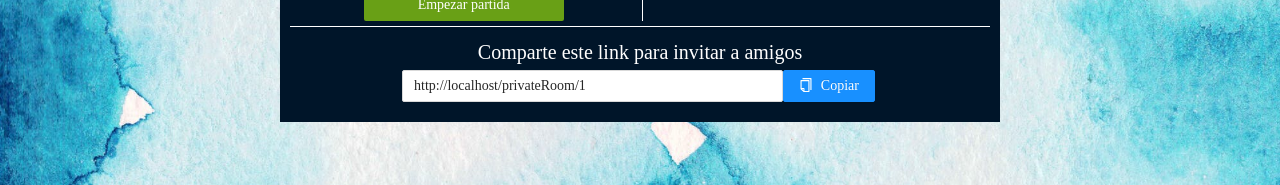
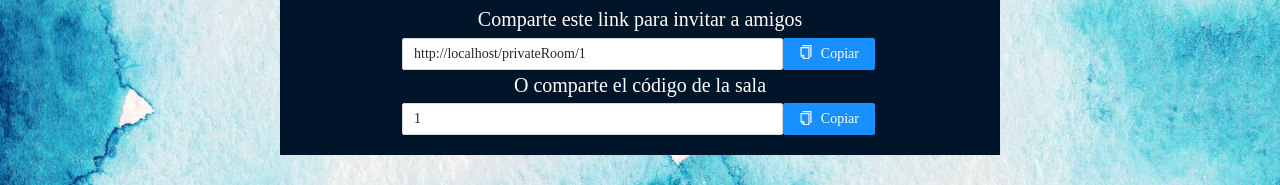
Before and after one commit to MiYazJE/Pintorrea, a React (Create React App) app in the folder client/: page /privateRoom/1 in a window 1280 px wide. Shown: the part 517-702 px from the top of the page. Built offline with nearby package versions, Linux system fonts and the light colour scheme; no server answers.

Commit message:
Add room code + stringify data

```diff
--- a/client/src/components/PrivateRoom/PrivateRoom.jsx
+++ b/client/src/components/PrivateRoom/PrivateRoom.jsx
@@ -28,11 +28,12 @@ const getOptions = (start, final, increment) => {
 let socket;
 
 const PrivateRoom = ({ user, match }) => {
+    const [roomId, setRoomId] = useState(match.params.id);
     const [url, setUrl] = useState(window.location.href);
     const [room, setRoom] = useState({});
     const [isHost, setIsHost] = useState(true);
     const [currentPlayers, setCurrentPlayers] = useState(0);
-    const [maxPlayers, setMaxPlayers] = useState(3);
+    const [maxPlayers, setMaxPlayers] = useState(0);
     const [drawingTime, setDrawingTime] = useState(0);
     const [rounds, setRounds] = useState(0);
     const [players, setPlayers] = useState([]);
@@ -40,6 +41,7 @@ const PrivateRoom = ({ user, match }) => {
     const [optionsRounds, setOptionsRounds] = useState(getOptions(3, 10, 1));
     const history = useHistory();
     const refUrl = useRef();
+    const refCode = useRef();
 
     useEffect(() => {
         (async () => {
@@ -55,7 +57,8 @@ const PrivateRoom = ({ user, match }) => {
             console.log(user.name, 'join room');
             socket.emit('joinPrivateRoom', { user, id });
 
-            socket.on('updateSettings', ({ room }) => {
+            socket.on('updateSettings', (data) => {
+                const { room } = JSON.parse(data);
                 setRoom(room);
             });
 
@@ -81,27 +84,39 @@ const PrivateRoom = ({ user, match }) => {
     };
 
     const handleChangeDrawingTime = (drawingTime) => {
-        socket.emit('changeSettingsPrivateRoom', {
-            newRoom: { ...room, drawingTime },
-        });
+        socket.emit('changeSettingsPrivateRoom',
+            JSON.stringify({
+              newRoom: { ...room, drawingTime },
+            })
+        );
     };
 
     const handleChangeMaxPlayers = (max) => {
-        socket.emit('changeSettingsPrivateRoom', {
-            newRoom: { ...room, max },
-        });
+        socket.emit('changeSettingsPrivateRoom',
+            JSON.stringify({
+                newRoom: { ...room, max },
+            })
+        );
     };
 
     const handleChangeGameRounds = (rounds) => {
-        socket.emit('changeSettingsPrivateRoom', {
-            newRoom: { ...room, rounds },
-        });
+        socket.emit('changeSettingsPrivateRoom',
+            JSON.stringify({
+                newRoom: { ...room, rounds },
+            })
+        );
     };
 
-    const clipBoard = () => {
+    const clipBoardUrl = () => {
         refUrl.current.select();
         navigator.clipboard.writeText(url);
         notification.success({ message: 'Link copiado en tu portapapeles!', placement: 'bottomRight' });
+    }
+
+    const clipBoardCode = () => {
+        refCode.current.select();
+        navigator.clipboard.writeText(roomId);
+        notification.success({ message: 'Código de la sala copiado en tu portapapeles!', placement: 'bottomRight' });
     }
 
     return (
@@ -164,7 +179,17 @@ const PrivateRoom = ({ user, match }) => {
                             value={url}
                             style={{ width: '80%' }}
                         />
-                        <Button onClick={clipBoard} type="primary" icon={<CopyOutlined />}>Copiar</Button>
+                        <Button onClick={clipBoardUrl} type="primary" icon={<CopyOutlined />}>Copiar</Button>
+                    </div>
+                    <span>O comparte el código de la sala</span>
+                    <div className="wrapUrl">
+                        <Input
+                            ref={refCode}
+                            onChange={() => setRoomId(match.params.id)}
+                            value={roomId}
+                            style={{ width: '80%' }}
+                        />
+                        <Button onClick={clipBoardCode} type="primary" icon={<CopyOutlined />}>Copiar</Button>
                     </div>
                 </div>
             </div>
```
